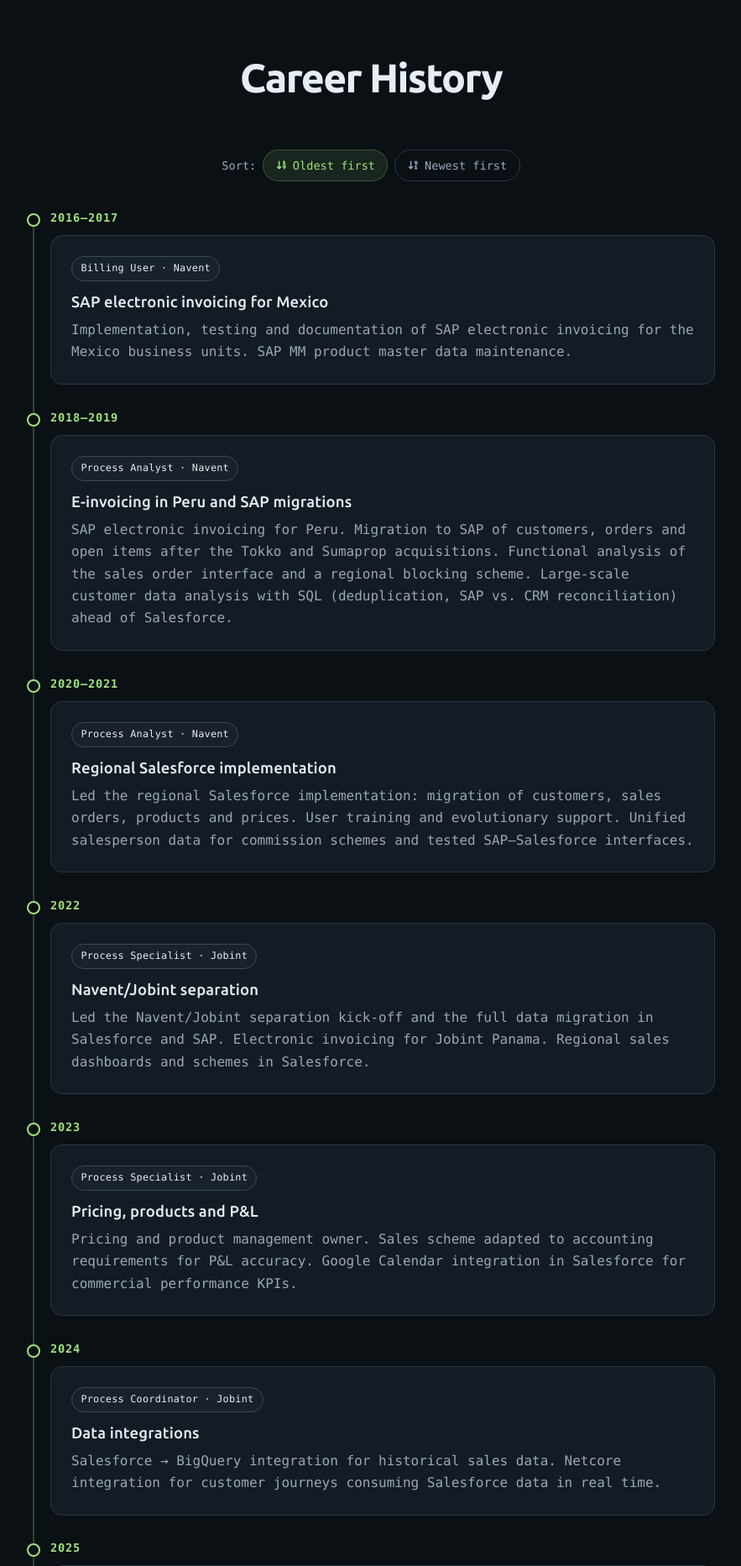
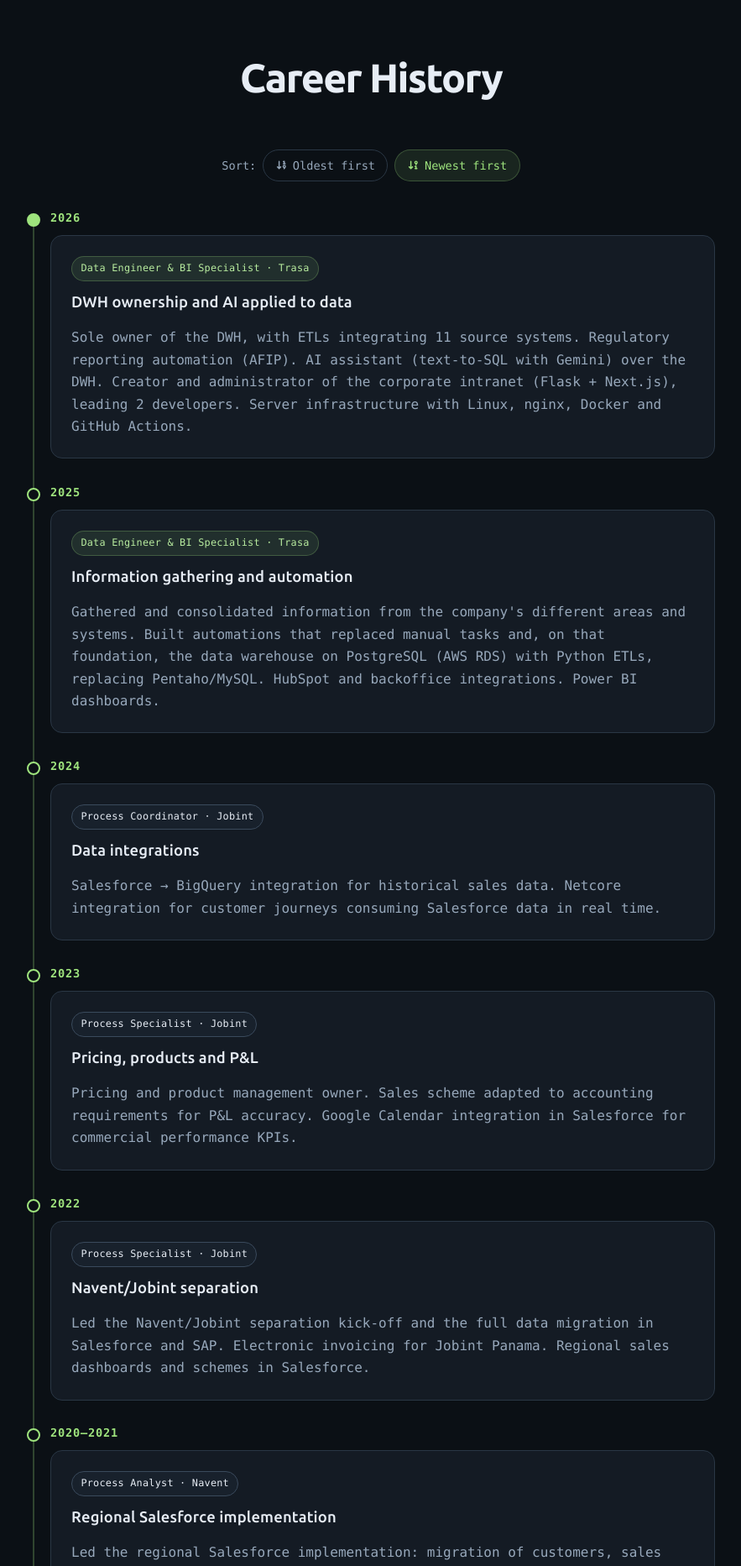
Before and after one commit to csr91/resume, a Flask app: page /EN/route_to in a window 1280 px wide. Shown: the part 65-1930 px from the top of the page at 84% size, without its empty margins (198-1081 px from the left). Run offline with Flask 3, Linux system fonts and the light colour scheme; some libraries are stand-ins or nearby versions.

Commit message:
feat: sticky job context header and default newest-first road to

```diff
--- a/static/site.css
+++ b/static/site.css
@@ -480,6 +480,16 @@ a:hover { color: var(--accent-strong); }
   margin-bottom: 1rem;
 }
 
+.exp-featured .card-head {
+  position: sticky;
+  top: var(--nav-h);
+  z-index: 5;
+  background: var(--surface);
+  padding: 0.9rem 0 0.9rem;
+  margin: -0.9rem 0 0.9rem;
+  box-shadow: 0 1px 0 var(--border);
+}
+
 .card-title {
   font-size: 1.15rem;
   font-weight: 700;
@@ -555,6 +565,7 @@ a:hover { color: var(--accent-strong); }
   bottom: 24px;
   width: 3px;
   border-radius: 3px;
+  z-index: 6;
   background: var(--accent);
 }
 .exp-featured .card-title { font-size: 1.35rem; }
@@ -729,6 +740,14 @@ a:hover { color: var(--accent-strong); }
   color: var(--accent);
 }
 
+.timeline-head {
+  position: sticky;
+  top: var(--nav-h);
+  z-index: 5;
+  background: var(--surface);
+  padding: 0.75rem 0 0.6rem;
+  margin: -0.75rem 0 0;
+}
 .timeline-card .badge { margin-bottom: 0.85rem; white-space: normal; }
 .timeline-title { font-size: 1.15rem; margin-bottom: 0.6rem; }
 .timeline-text { color: var(--muted); margin: 0; }
--- a/templates/en_long.html
+++ b/templates/en_long.html
@@ -71,72 +71,88 @@
                 <div class="container">
                     <div class="timeline-sort" role="group" aria-label="Sort the history">
                         <span class="timeline-sort-label">Sort:</span>
-                        <button type="button" class="sort-btn is-active" data-order="asc" aria-pressed="true"><i class="fas fa-arrow-down-1-9" aria-hidden="true"></i> Oldest first</button>
-                        <button type="button" class="sort-btn" data-order="desc" aria-pressed="false"><i class="fas fa-arrow-down-9-1" aria-hidden="true"></i> Newest first</button>
+                        <button type="button" class="sort-btn" data-order="asc" aria-pressed="false"><i class="fas fa-arrow-down-1-9" aria-hidden="true"></i> Oldest first</button>
+                        <button type="button" class="sort-btn is-active" data-order="desc" aria-pressed="true"><i class="fas fa-arrow-down-9-1" aria-hidden="true"></i> Newest first</button>
                     </div>
                     <ol class="timeline">
-                        <li class="timeline-item" data-year="2016">
-                            <div class="timeline-year">2016–2017</div>
+                        <li class="timeline-item is-current" data-year="2026">
+                            <div class="timeline-year">2026</div>
                             <div class="card timeline-card">
-                                <span class="badge">Billing User · Navent</span>
-                                <h2 class="timeline-title">SAP electronic invoicing for Mexico</h2>
-                                <p class="timeline-text">Implementation, testing and documentation of SAP electronic invoicing for the Mexico business units. SAP MM product master data maintenance.</p>
+                                <div class="timeline-head">
+                                    <span class="badge badge-accent">Data Engineer &amp; BI Specialist · Trasa</span>
+                                    <h2 class="timeline-title">DWH ownership and AI applied to data</h2>
+                                </div>
+                                <p class="timeline-text">Sole owner of the DWH, with ETLs integrating 11 source systems. Regulatory reporting automation (AFIP). AI assistant (text-to-SQL with Gemini) over the DWH. Creator and administrator of the corporate intranet (Flask + Next.js), leading 2 developers. Server infrastructure with Linux, nginx, Docker and GitHub Actions.</p>
+                            </div>
+                        </li>
+                        <li class="timeline-item" data-year="2025">
+                            <div class="timeline-year">2025</div>
+                            <div class="card timeline-card">
+                                <div class="timeline-head">
+                                    <span class="badge badge-accent">Data Engineer &amp; BI Specialist · Trasa</span>
+                                    <h2 class="timeline-title">Information gathering and automation</h2>
+                                </div>
+                                <p class="timeline-text">Gathered and consolidated information from the company's different areas and systems. Built automations that replaced manual tasks and, on that foundation, the data warehouse on PostgreSQL (AWS RDS) with Python ETLs, replacing Pentaho/MySQL. HubSpot and backoffice integrations. Power BI dashboards.</p>
+                            </div>
+                        </li>
+                        <li class="timeline-item" data-year="2024">
+                            <div class="timeline-year">2024</div>
+                            <div class="card timeline-card">
+                                <div class="timeline-head">
+                                    <span class="badge">Process Coordinator · Jobint</span>
+                                    <h2 class="timeline-title">Data integrations</h2>
+                                </div>
+                                <p class="timeline-text">Salesforce → BigQuery integration for historical sales data. Netcore integration for customer journeys consuming Salesforce data in real time.</p>
+                            </div>
+                        </li>
+                        <li class="timeline-item" data-year="2023">
+                            <div class="timeline-year">2023</div>
+                            <div class="card timeline-card">
+                                <div class="timeline-head">
+                                    <span class="badge">Process Specialist · Jobint</span>
+                                    <h2 class="timeline-title">Pricing, products and P&amp;L</h2>
+                                </div>
+                                <p class="timeline-text">Pricing and product management owner. Sales scheme adapted to accounting requirements for P&amp;L accuracy. Google Calendar integration in Salesforce for commercial performance KPIs.</p>
+                            </div>
+                        </li>
+                        <li class="timeline-item" data-year="2022">
+                            <div class="timeline-year">2022</div>
+                            <div class="card timeline-card">
+                                <div class="timeline-head">
+                                    <span class="badge">Process Specialist · Jobint</span>
+                                    <h2 class="timeline-title">Navent/Jobint separation</h2>
+                                </div>
+                                <p class="timeline-text">Led the Navent/Jobint separation kick-off and the full data migration in Salesforce and SAP. Electronic invoicing for Jobint Panama. Regional sales dashboards and schemes in Salesforce.</p>
+                            </div>
+                        </li>
+                        <li class="timeline-item" data-year="2020">
+                            <div class="timeline-year">2020–2021</div>
+                            <div class="card timeline-card">
+                                <div class="timeline-head">
+                                    <span class="badge">Process Analyst · Navent</span>
+                                    <h2 class="timeline-title">Regional Salesforce implementation</h2>
+                                </div>
+                                <p class="timeline-text">Led the regional Salesforce implementation: migration of customers, sales orders, products and prices. User training and evolutionary support. Unified salesperson data for commission schemes and tested SAP–Salesforce interfaces.</p>
                             </div>
                         </li>
                         <li class="timeline-item" data-year="2018">
                             <div class="timeline-year">2018–2019</div>
                             <div class="card timeline-card">
-                                <span class="badge">Process Analyst · Navent</span>
-                                <h2 class="timeline-title">E-invoicing in Peru and SAP migrations</h2>
+                                <div class="timeline-head">
+                                    <span class="badge">Process Analyst · Navent</span>
+                                    <h2 class="timeline-title">E-invoicing in Peru and SAP migrations</h2>
+                                </div>
                                 <p class="timeline-text">SAP electronic invoicing for Peru. Migration to SAP of customers, orders and open items after the Tokko and Sumaprop acquisitions. Functional analysis of the sales order interface and a regional blocking scheme. Large-scale customer data analysis with SQL (deduplication, SAP vs. CRM reconciliation) ahead of Salesforce.</p>
                             </div>
                         </li>
-                        <li class="timeline-item" data-year="2020">
-                            <div class="timeline-year">2020–2021</div>
+                        <li class="timeline-item" data-year="2016">
+                            <div class="timeline-year">2016–2017</div>
                             <div class="card timeline-card">
-                                <span class="badge">Process Analyst · Navent</span>
-                                <h2 class="timeline-title">Regional Salesforce implementation</h2>
-                                <p class="timeline-text">Led the regional Salesforce implementation: migration of customers, sales orders, products and prices. User training and evolutionary support. Unified salesperson data for commission schemes and tested SAP–Salesforce interfaces.</p>
-                            </div>
-                        </li>
-                        <li class="timeline-item" data-year="2022">
-                            <div class="timeline-year">2022</div>
-                            <div class="card timeline-card">
-                                <span class="badge">Process Specialist · Jobint</span>
-                                <h2 class="timeline-title">Navent/Jobint separation</h2>
-                                <p class="timeline-text">Led the Navent/Jobint separation kick-off and the full data migration in Salesforce and SAP. Electronic invoicing for Jobint Panama. Regional sales dashboards and schemes in Salesforce.</p>
-                            </div>
-                        </li>
-                        <li class="timeline-item" data-year="2023">
-                            <div class="timeline-year">2023</div>
-                            <div class="card timeline-card">
-                                <span class="badge">Process Specialist · Jobint</span>
-                                <h2 class="timeline-title">Pricing, products and P&amp;L</h2>
-                                <p class="timeline-text">Pricing and product management owner. Sales scheme adapted to accounting requirements for P&amp;L accuracy. Google Calendar integration in Salesforce for commercial performance KPIs.</p>
-                            </div>
-                        </li>
-                        <li class="timeline-item" data-year="2024">
-                            <div class="timeline-year">2024</div>
-                            <div class="card timeline-card">
-                                <span class="badge">Process Coordinator · Jobint</span>
-                                <h2 class="timeline-title">Data integrations</h2>
-                                <p class="timeline-text">Salesforce → BigQuery integration for historical sales data. Netcore integration for customer journeys consuming Salesforce data in real time.</p>
-                            </div>
-                        </li>
-                        <li class="timeline-item" data-year="2025">
-                            <div class="timeline-year">2025</div>
-                            <div class="card timeline-card">
-                                <span class="badge badge-accent">Data Engineer &amp; BI Specialist · Trasa</span>
-                                <h2 class="timeline-title">Information gathering and automation</h2>
-                                <p class="timeline-text">Gathered and consolidated information from the company's different areas and systems. Built automations that replaced manual tasks and, on that foundation, the data warehouse on PostgreSQL (AWS RDS) with Python ETLs, replacing Pentaho/MySQL. HubSpot and backoffice integrations. Power BI dashboards.</p>
-                            </div>
-                        </li>
-                        <li class="timeline-item is-current" data-year="2026">
-                            <div class="timeline-year">2026</div>
-                            <div class="card timeline-card">
-                                <span class="badge badge-accent">Data Engineer &amp; BI Specialist · Trasa</span>
-                                <h2 class="timeline-title">DWH ownership and AI applied to data</h2>
-                                <p class="timeline-text">Sole owner of the DWH, with ETLs integrating 11 source systems. Regulatory reporting automation (AFIP). AI assistant (text-to-SQL with Gemini) over the DWH. Creator and administrator of the corporate intranet (Flask + Next.js), leading 2 developers. Server infrastructure with Linux, nginx, Docker and GitHub Actions.</p>
+                                <div class="timeline-head">
+                                    <span class="badge">Billing User · Navent</span>
+                                    <h2 class="timeline-title">SAP electronic invoicing for Mexico</h2>
+                                </div>
+                                <p class="timeline-text">Implementation, testing and documentation of SAP electronic invoicing for the Mexico business units. SAP MM product master data maintenance.</p>
                             </div>
                         </li>
                     </ol>
```
Also changed, not shown: templates/long.html (+70 -54 lines).
